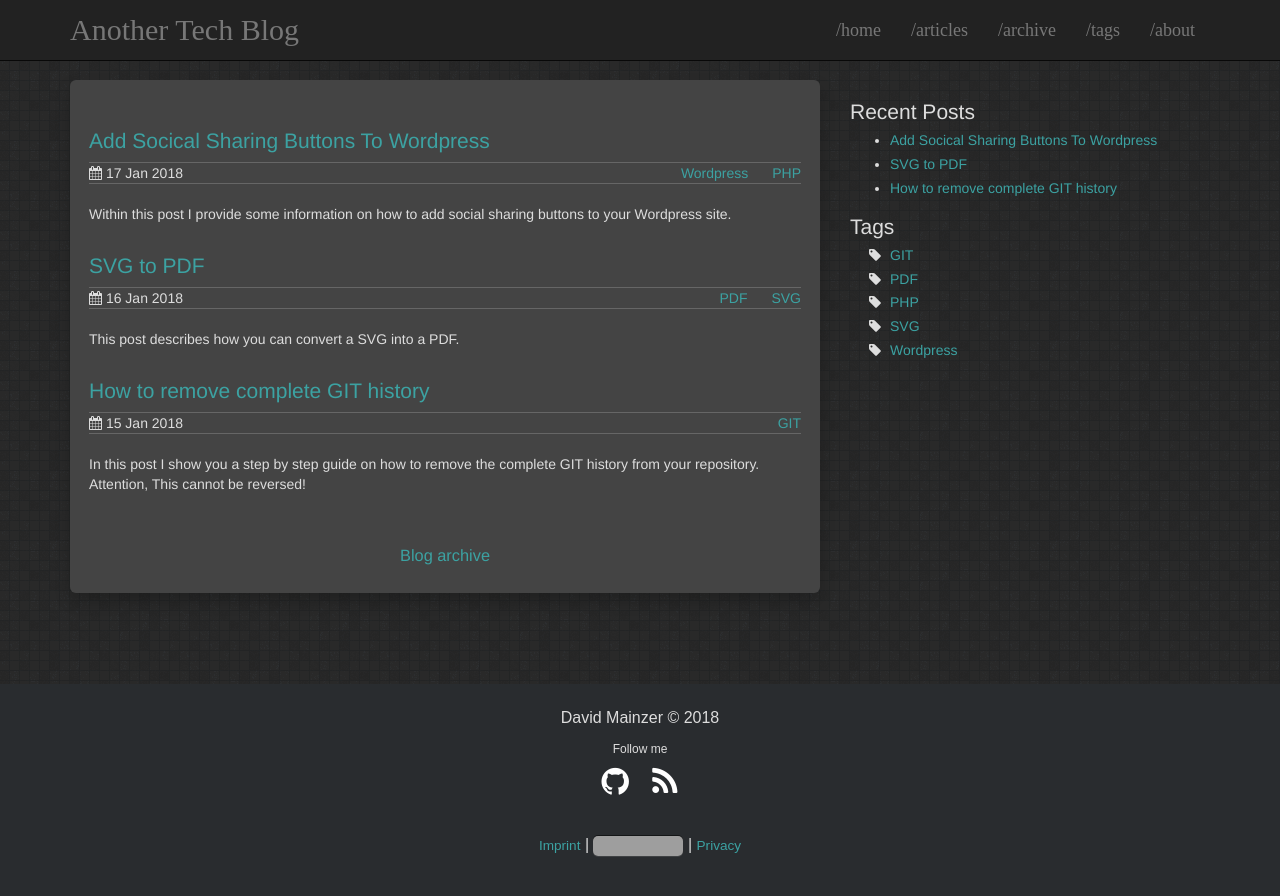
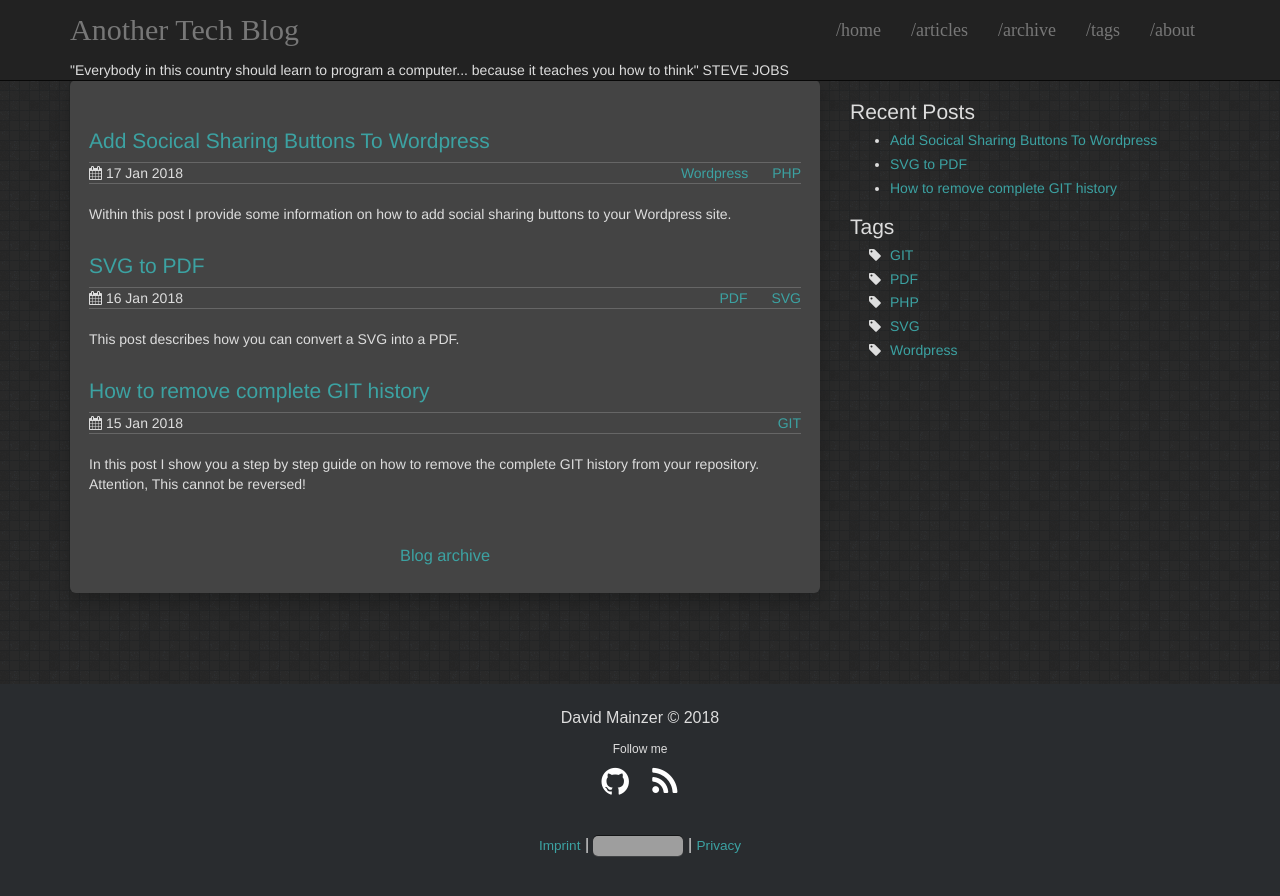
Before and after one commit to davidmainzer/davidmainzer.github.io, a Jekyll site: the page built from index.html, in a window 1280 px wide. Shown: the top 896 px of the page. Built offline with Jekyll 4.4.1, drawn with Linux system fonts in a browser that asks for light colours; grey boxes are pictures that could not be loaded.

Commit message:
Update header.html

```diff
--- a/_includes/header.html
+++ b/_includes/header.html
@@ -60,5 +60,7 @@
           <li><a href="{{ 'about.html' | relative_url }}">/about</a></li>
         </ul>
       </div>
+      "Everybody in this country should learn to program a computer... because it teaches you how to think" STEVE JOBS
+
     </div>
   </nav>
```
